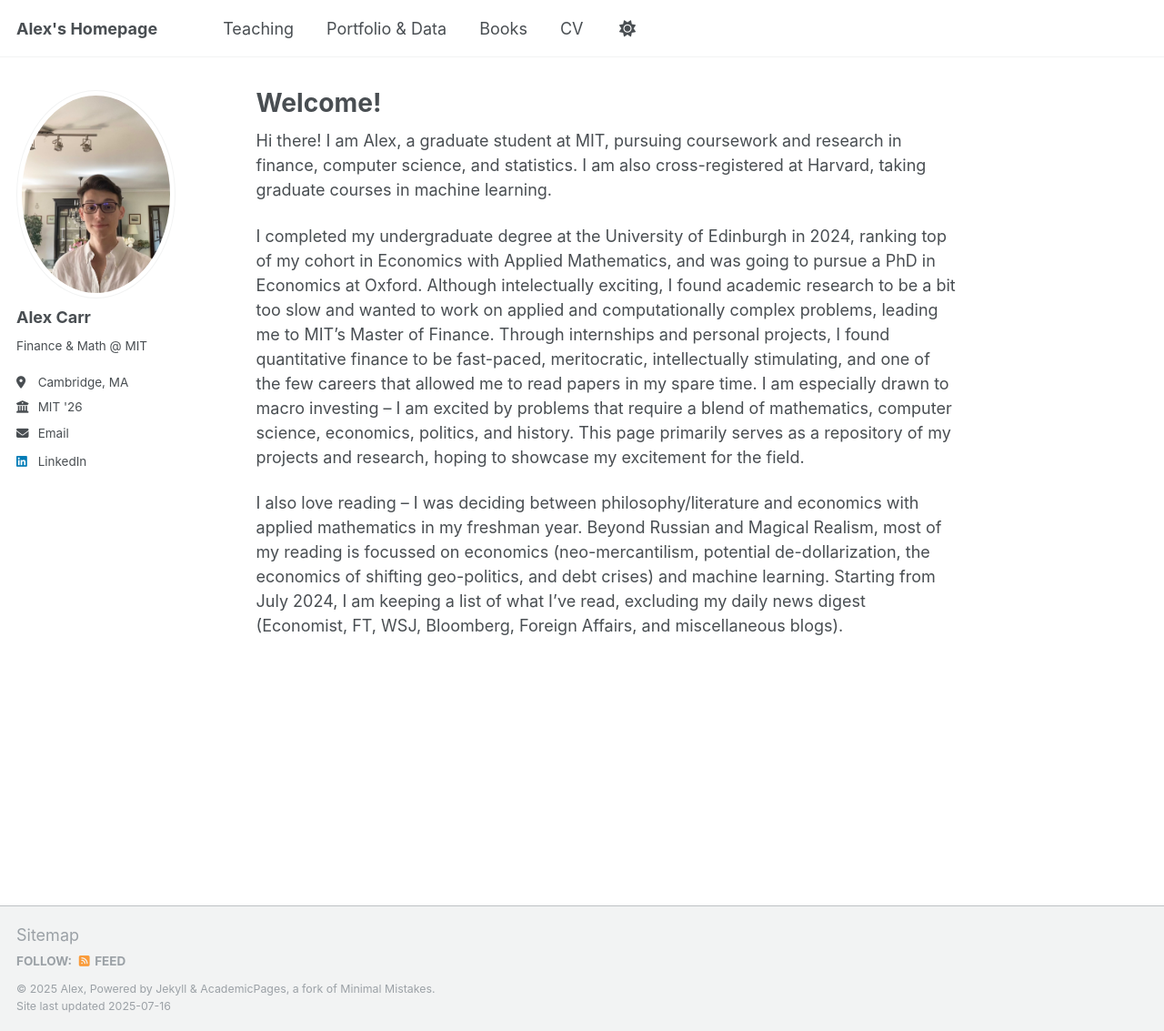
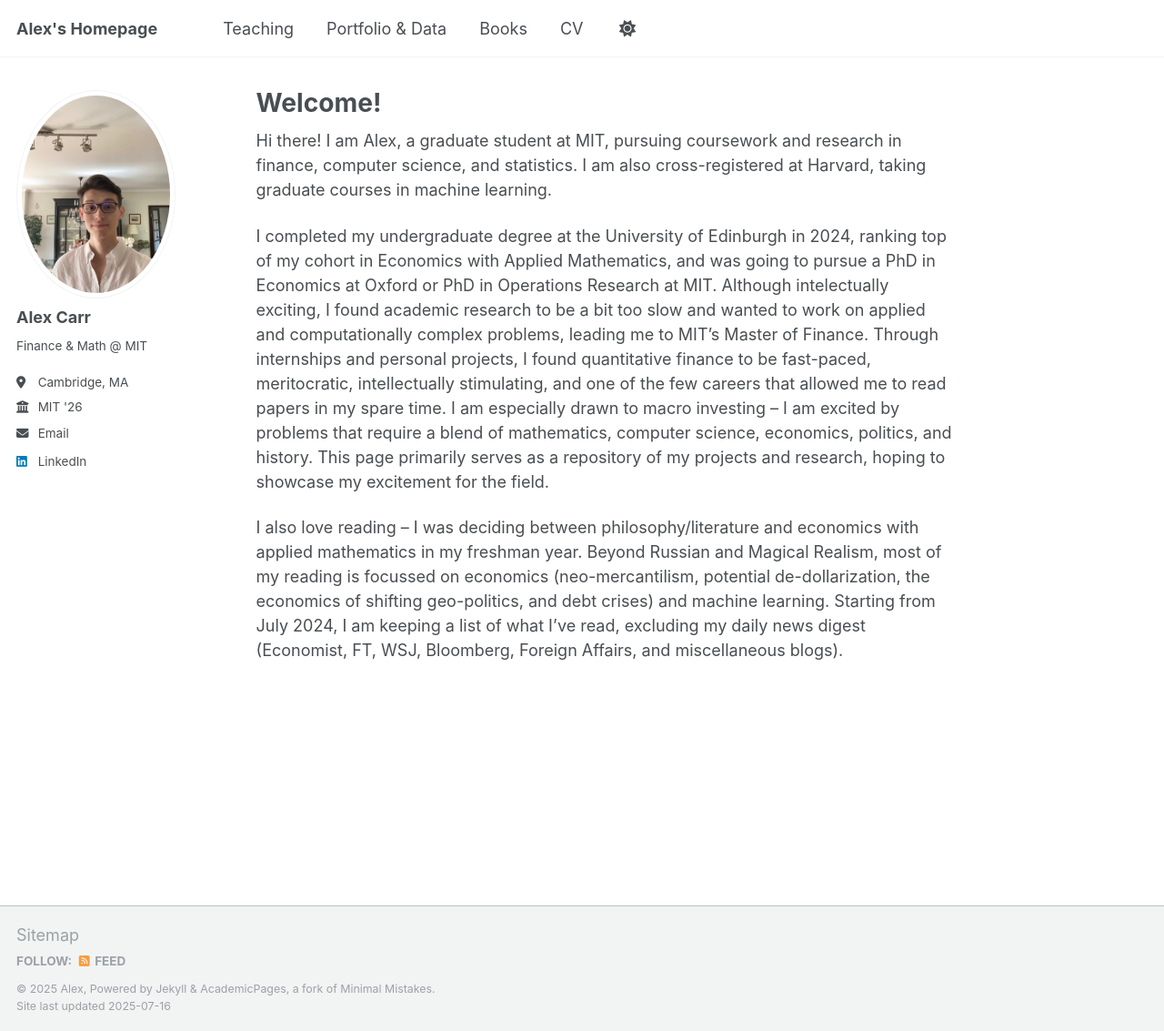
Before and after one commit to AlexandrCarr/AlexandrCarr.github.io, a Jekyll site: the page built from _pages/about.md, in a window 1280 px wide and 1133 px high. Shown: the whole window at 91% size. Built offline with Jekyll 4.4.1, drawn with Linux system fonts in a browser that asks for light colours.

Commit message:
Update about.md

```diff
--- a/_pages/about.md
+++ b/_pages/about.md
@@ -9,6 +9,6 @@ redirect_from:
 
 Hi there! I am Alex, a graduate student at MIT, pursuing coursework and research in finance, computer science, and statistics. I am also cross-registered at Harvard, taking graduate courses in machine learning.
 
-I completed my undergraduate degree at the University of Edinburgh in 2024, ranking top of my cohort in Economics with Applied Mathematics, and was going to pursue a PhD in Economics at Oxford. Although intelectually exciting, I found academic research to be a bit too slow and wanted to work on applied and computationally complex problems, leading me to MIT's Master of Finance. Through internships and personal projects, I found quantitative finance to be fast-paced, meritocratic, intellectually stimulating, and one of the few careers that allowed me to read papers in my spare time. I am especially drawn to macro investing – I am excited by problems that require a blend of mathematics, computer science, economics, politics, and history. This page primarily serves as a repository of my projects and research, hoping to showcase my excitement for the field.
+I completed my undergraduate degree at the University of Edinburgh in 2024, ranking top of my cohort in Economics with Applied Mathematics, and was going to pursue a PhD in Economics at Oxford or PhD in Operations Research at MIT. Although intelectually exciting, I found academic research to be a bit too slow and wanted to work on applied and computationally complex problems, leading me to MIT's Master of Finance. Through internships and personal projects, I found quantitative finance to be fast-paced, meritocratic, intellectually stimulating, and one of the few careers that allowed me to read papers in my spare time. I am especially drawn to macro investing – I am excited by problems that require a blend of mathematics, computer science, economics, politics, and history. This page primarily serves as a repository of my projects and research, hoping to showcase my excitement for the field.
 
 I also love reading – I was deciding between philosophy/literature and economics with applied mathematics in my freshman year. Beyond Russian and Magical Realism, most of my reading is focussed on economics (neo-mercantilism, potential de-dollarization, the economics of shifting geo-politics, and debt crises) and machine learning. Starting from July 2024, I am keeping a list of what I've read, excluding my daily news digest (Economist, FT, WSJ, Bloomberg, Foreign Affairs, and miscellaneous blogs).
```
